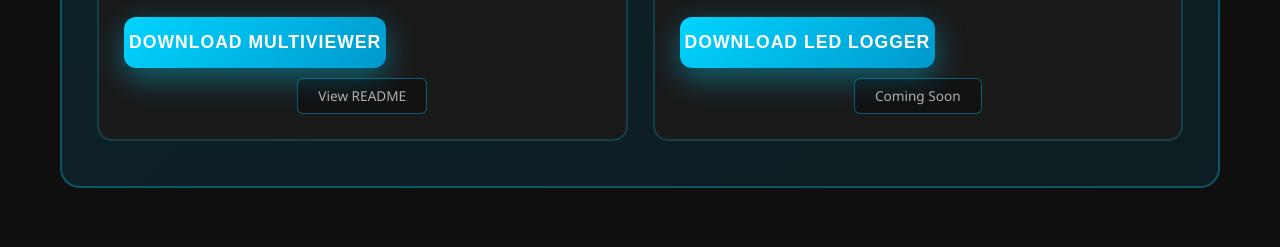
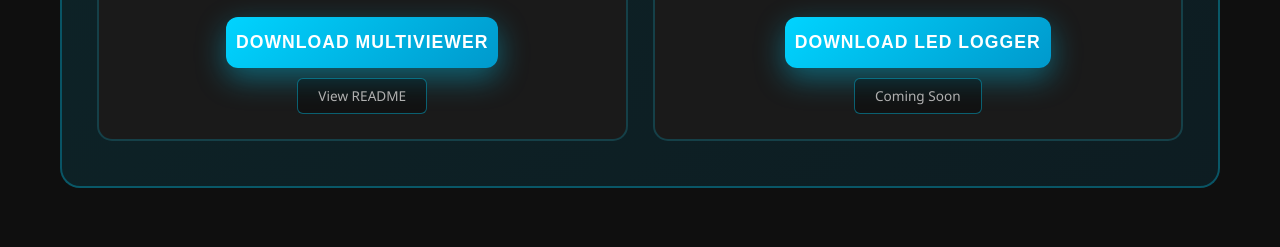
Before and after one commit to janreyntjens/multiviewer-website, a website: page public/index.html in a window 1280 px wide. Shown: the part 553-800 px from the top of the page. Drawn offline with Linux system fonts and the light colour scheme.

Commit message:
Adjust button width and horizontal centering

```diff
--- a/public/style.css
+++ b/public/style.css
@@ -197,7 +197,7 @@ section h2 {
     background: linear-gradient(135deg, var(--primary-color), var(--secondary-color));
     color: white;
     border: none;
-    padding: 15px 5px;
+    padding: 15px 10px;
     font-size: 1.1rem;
     border-radius: 12px;
     cursor: pointer;
@@ -206,10 +206,8 @@ section h2 {
     font-weight: bold;
     letter-spacing: 1px;
     text-transform: uppercase;
-    width: fit-content;
-    display: flex;
-    align-items: center;
-    justify-content: center;
+    display: block;
+    margin: 0 auto;
 }
 
 .download-btn:hover {
```
